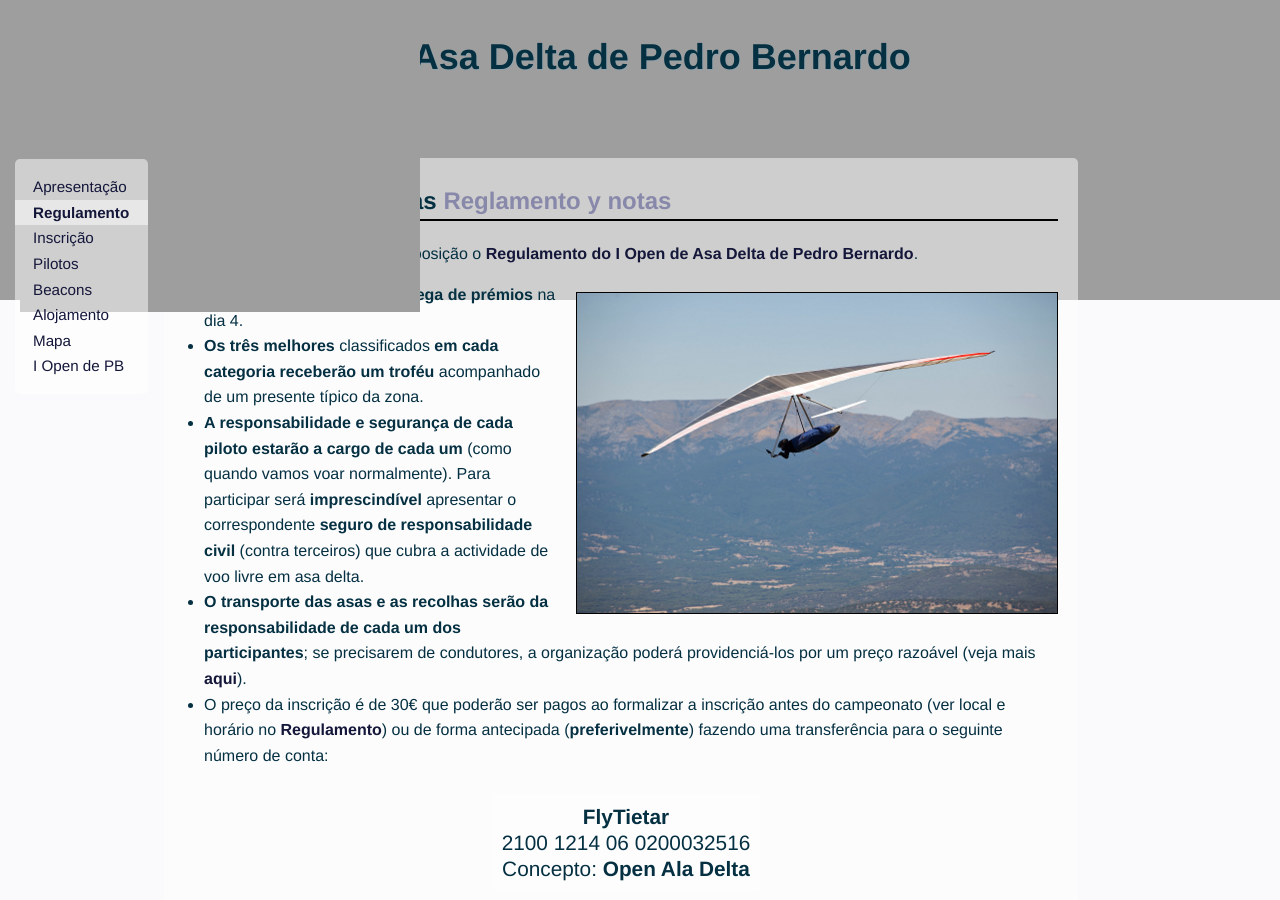
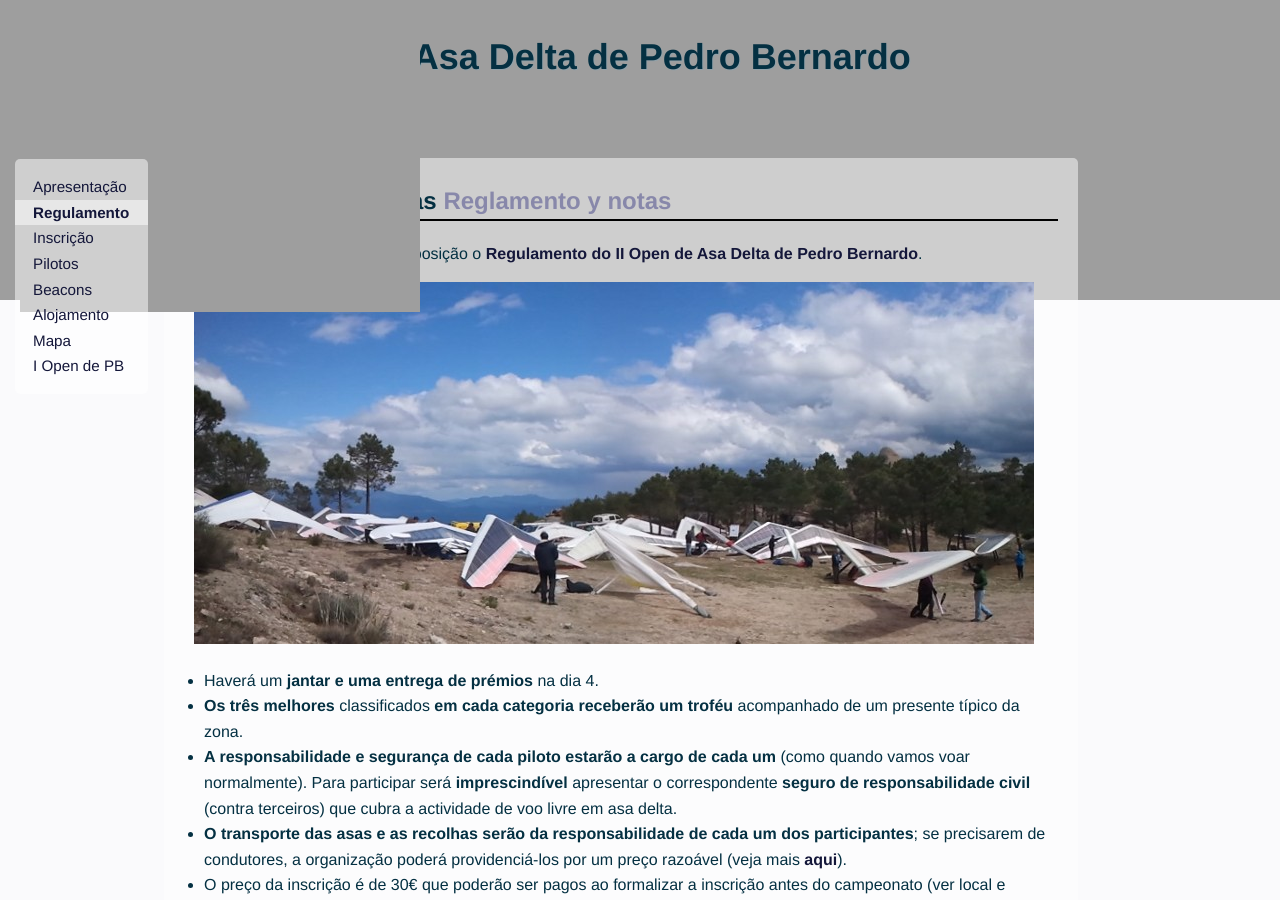
Before and after one commit to nando/opendepb2013, a Jekyll site: the page built from regulamento.md, in a window 1280 px wide and 900 px high. Built offline with Jekyll 4.4.1, drawn with Linux system fonts in a browser that asks for light colours.

Commit message:
retoque para hacer el II el default

```diff
--- a/_includes/nav.html
+++ b/_includes/nav.html
@@ -7,6 +7,6 @@
         <li{% if page.section == 'balizas' %} class="active"{% endif %}><a href="balizas.html">Balizas</a></li>
         <li{% if page.section == 'mapa' %} class="active"{% endif %}><a href="mapa.html">Mapa</a></li>
         <li{% if page.section == 'alojamiento' %} class="active"{% endif %}><a href="alojamientos.html">Alojamiento</a></li>
-        <li><a href="http://primer.opendepb.com/clasificacion_2012.html">I Open de PB</a></li>
+        <li><a href="http://primer.opendepb.com/clasificacion_2012.html" title="Página del I Open de Pedro Bernardo (2012)">I Open de PB</a></li>
       </ul>
     </nav>
--- a/_layouts/default.html
+++ b/_layouts/default.html
@@ -22,7 +22,7 @@
 <header>
     <h1>II {{site.root_desc}}</h1>
     <h2>Del 1 al 4 de mayo de 2013</h2>
-    <a href="{{ site.url }}/presentacion.html" title="Presentación del Open"><img class="logo" src="images/logo.png"/></a>
+    <a href="http://opendepb.com" title="Portada del Open de Pedro Bernardo"><img class="logo" src="images/logo.png"/></a>
     {% include nav.html %}
 </header>
 
--- a/_layouts/default_pt.html
+++ b/_layouts/default_pt.html
@@ -21,7 +21,7 @@
 <header>
     <h1>II Open FAI de Asa Delta de Pedro Bernardo</h1>
     <h2>1-4 de Maio de 2013</h2>
-    <a href="{{ site.url }}/apresentacao.html" title="Apresentaçao"><img class="logo" src="images/logo.png"/></a>
+    <a href="http://opendepb.com" title="Portada del Open de Pedro Bernardo"><img class="logo" src="images/logo.png"/></a>
     <nav>
       <ul>
 <!--
--- a/regulamento.md
+++ b/regulamento.md
@@ -6,15 +6,15 @@
 
 <h2>Regulamento e notas <a href="reglamento.html">Reglamento y notas</a></h2>
 
-[Nesta ligação](downloads/Reglamento_I_Open_de_Ala_Delta_de_Pedro_Bernardo.pdf "Regulamento do I Open de Asa Delta de Pedro Bernardo") têm à vossa disposição o [Regulamento do I Open de Asa Delta de Pedro Bernardo](downloads/Reglamento_I_Open_de_Ala_Delta_de_Pedro_Bernardo.pdf "Regulamento do I Open de Asa Delta de Pedro Bernardo").
+[Nesta ligação](downloads/Reglamento_II_Open_de_Ala_Delta_de_Pedro_Bernardo.pdf "Regulamento do II Open de Asa Delta de Pedro Bernardo") têm à vossa disposição o [Regulamento do II Open de Asa Delta de Pedro Bernardo](downloads/Reglamento_II_Open_de_Ala_Delta_de_Pedro_Bernardo.pdf "Regulamento do II Open de Asa Delta de Pedro Bernardo").
 
-<img class="right" src="images/carlos_y_la_escusa.jpg" alt="Despegue oeste de Pedro Bernardo (autor Carlos 'parapen')"/>
+<img class="center" src="images/despegue_el_martes_uno.jpg" alt="Foto del despegue con las alas listas para volar" title="Despegue el martes 1 de mayo de 2012"/>
 
 * Haverá um **jantar e uma entrega de prémios** na dia 4.
 * **Os três melhores** classificados **em cada categoria receberão um troféu** acompanhado de um presente típico da zona.
 * **A responsabilidade e segurança de cada piloto estarão a cargo de cada um** (como quando vamos voar normalmente). Para participar será **imprescindível** apresentar o correspondente **seguro de responsabilidade civil** (contra terceiros) que cubra a actividade de voo livre em asa delta.
 * **O transporte das asas e as recolhas serão da responsabilidade de cada um dos participantes**; se precisarem de condutores, a organização poderá providenciá-los por um preço razoável (veja mais [aqui](alojamientos.html "Alojamiento y conductores")).
-* O preço da inscrição é de 30€ que poderão ser pagos ao formalizar a inscrição antes do campeonato (ver local e horário no [Regulamento](downloads/Reglamento_II_Open_de_Ala_Delta_de_Pedro_Bernardo.pdf "Regulamento do I Open de Asa Delta de Pedro Bernardo")) ou de forma antecipada (**preferivelmente**) fazendo uma transferência para o seguinte número de conta:
+* O preço da inscrição é de 30€ que poderão ser pagos ao formalizar a inscrição antes do campeonato (ver local e horário no [Regulamento](downloads/Reglamento_II_Open_de_Ala_Delta_de_Pedro_Bernardo.pdf "Regulamento do II Open de Asa Delta de Pedro Bernardo")) ou de forma antecipada (**preferivelmente**) fazendo uma transferência para o seguinte número de conta:
 
 {% include account.html %}
 
```
Also changed, not shown: _posts/2013-02-15-abierta_la_inscripcion_para_el_ii_open.md (added, +16 -0 lines), index.html (added, +22 -0 lines), presentacion.md (+1 -1 lines), images/despegue_el_martes_uno.jpg (added), 1 other file.
